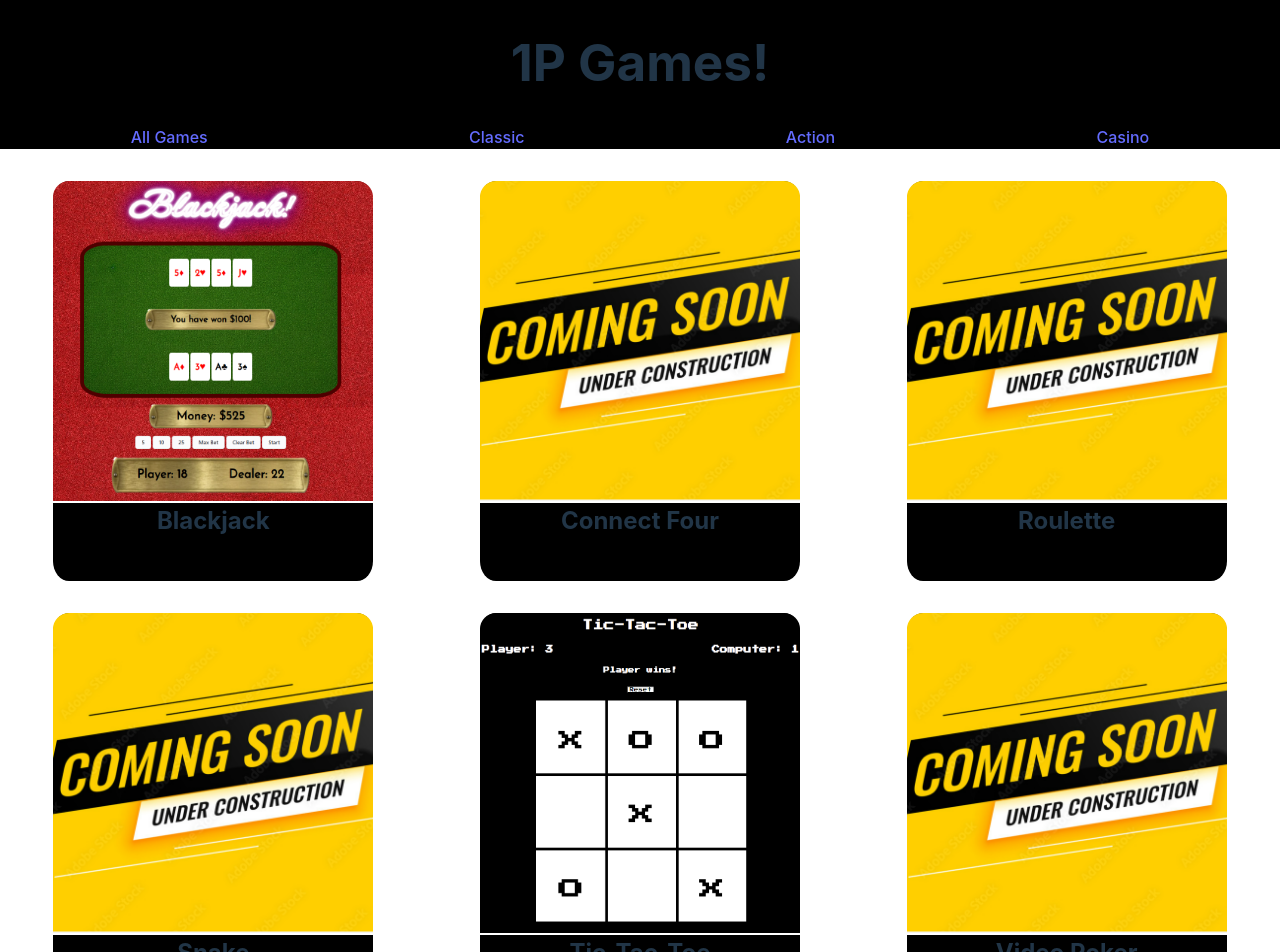
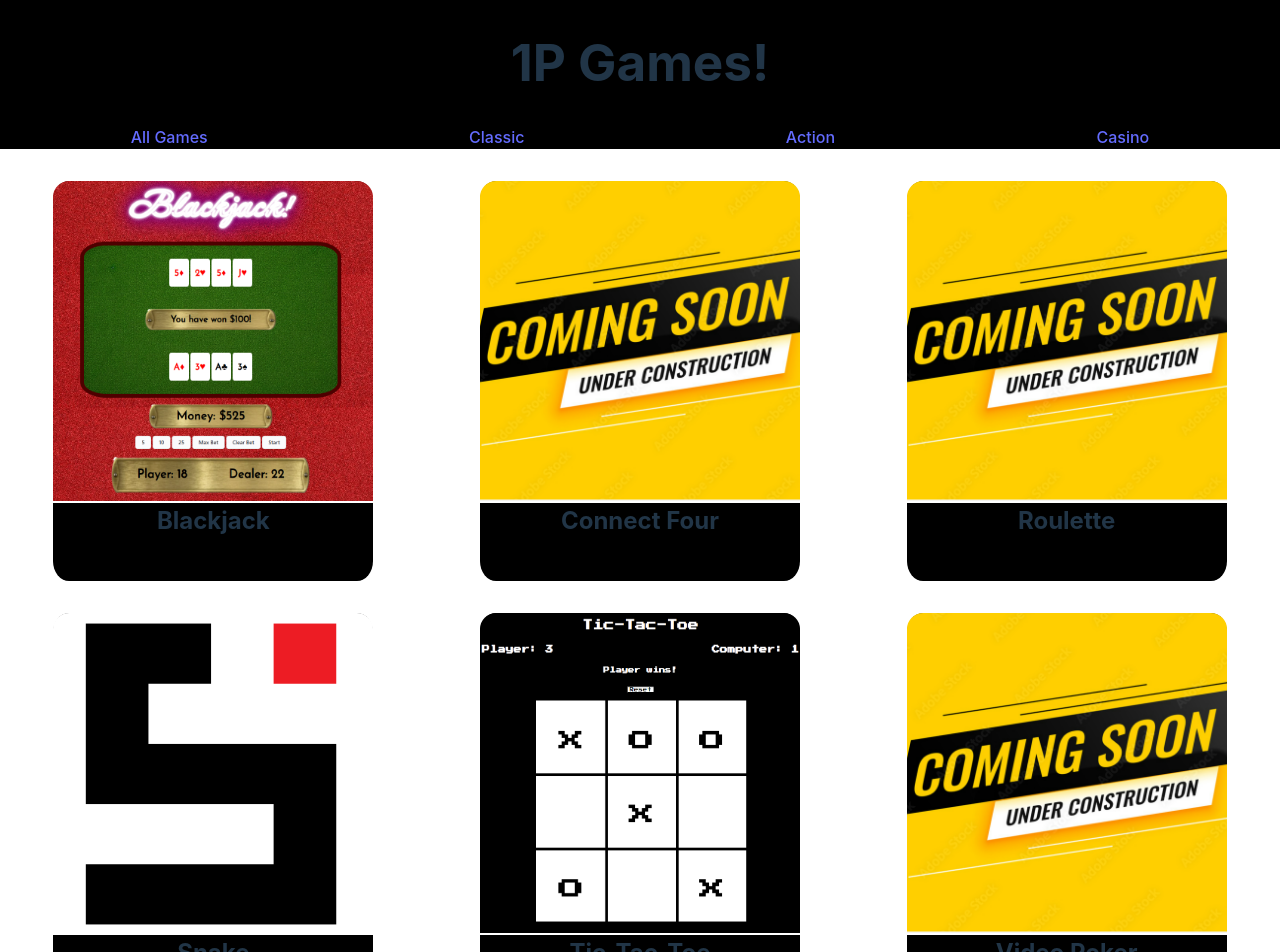
Before and after one commit to Trile16/game-site, a React (Vite) app: page / in a window 1280 px wide. Shown: the top 952 px of the page. Built offline with nearby package versions, Linux system fonts and the light colour scheme; the HTML template or start-up script is replaced by a standard one.

Commit message:
added snake

```diff
--- a/src/AllGames.jsx
+++ b/src/AllGames.jsx
@@ -1,8 +1,9 @@
 import React from "react";
 import { Card } from "./";
 import blackjackPreview from "./assets/blackjack-image-preview.png";
+import snake from "./assets/snake-image-preview.png";
+import ticTacToePreview from "./assets/tic-tac-toe-image-preview.png";
 import whackAMolePreview from "./assets/whack-a-mole-image-preview.png";
-import ticTacToePreview from "./assets/tic-tac-toe-image-preview.png";
 import construction from "./assets/construction.png";
 
 function AllGames(props) {
@@ -28,8 +29,8 @@ function AllGames(props) {
 
       <Card
         name="Snake"
-        image={construction}
-        link="https://tri-le-blackjack.netlify.app"
+        image={snake}
+        link="https://tri-le-snake.netlify.app/"
       />
 
       <Card
--- a/src/Classic.jsx
+++ b/src/Classic.jsx
@@ -1,6 +1,7 @@
 import React from "react";
 import Card from "./Card";
 import construction from "./assets/construction.png";
+import snake from "./assets/snake-image-preview.png";
 import ticTacToePreview from "./assets/tic-tac-toe-image-preview.png";
 
 function Classic(props) {
@@ -14,8 +15,8 @@ function Classic(props) {
 
       <Card
         name="Snake"
-        image={construction}
-        link="https://tri-le-blackjack.netlify.app"
+        image={snake}
+        link="https://tri-le-snake.netlify.app/"
       />
 
       <Card
```
Also changed, not shown: src/assets/snake-image-preview.png (added).
